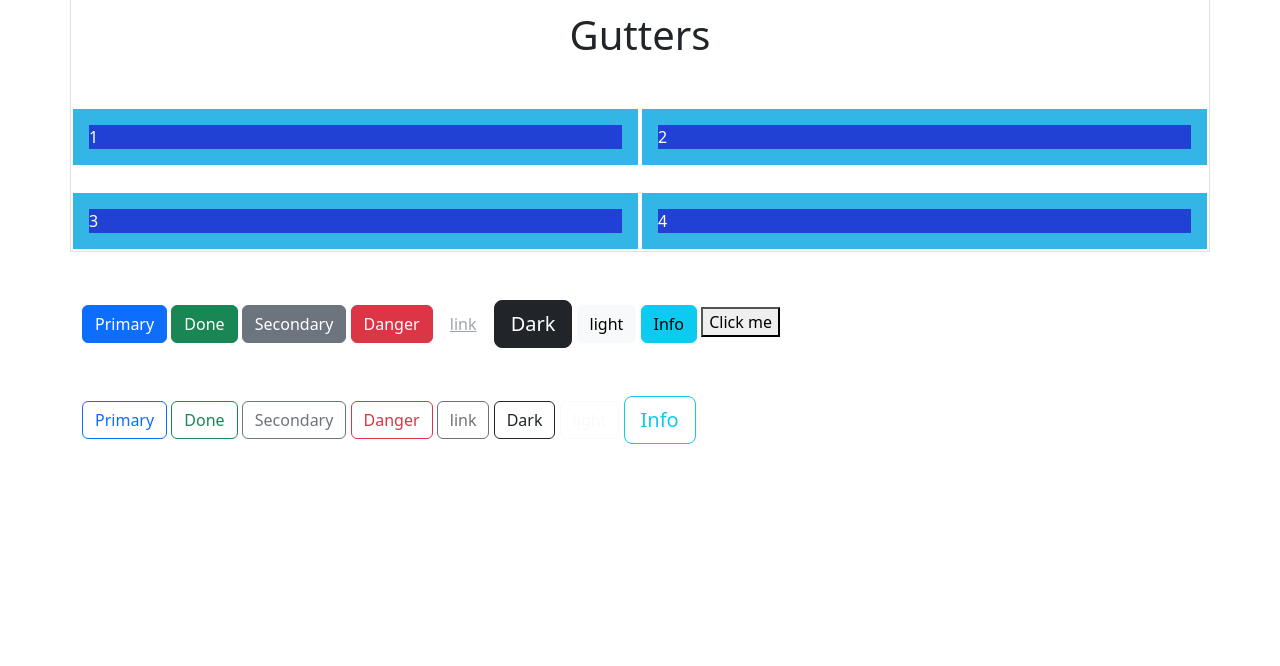
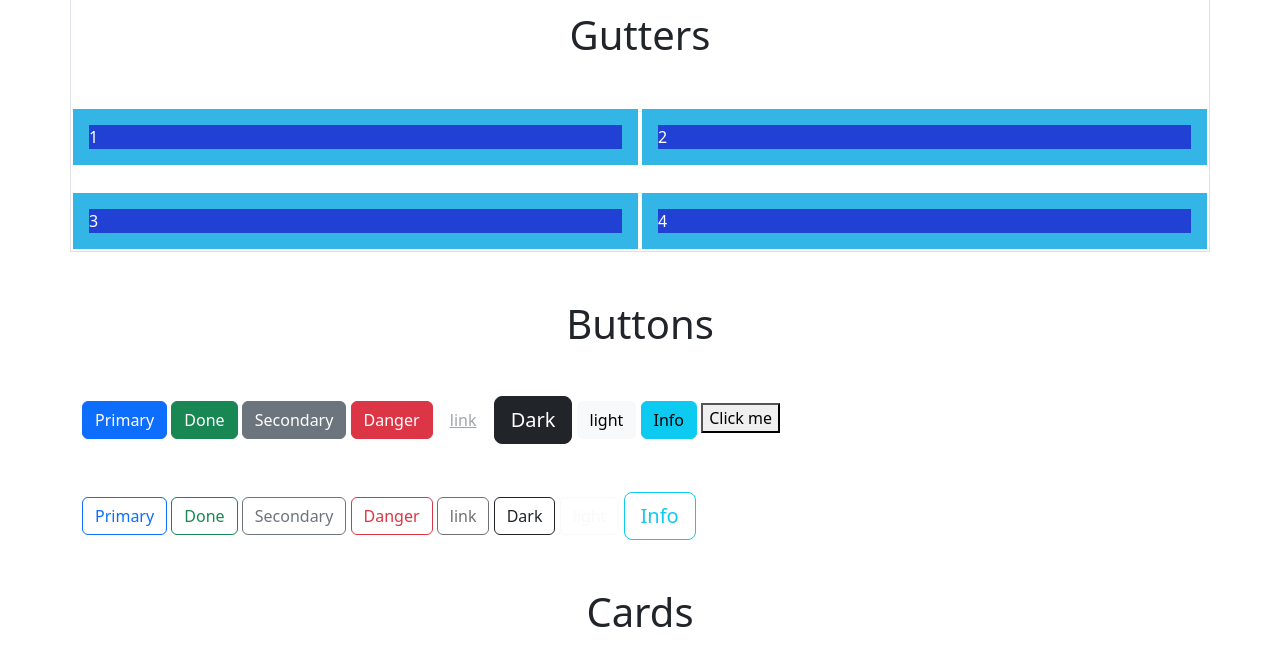
Before and after one commit to Chep7/BootstrapProject, a plain HTML site: page index.html in a window 1280 px wide. Shown: the part 1332-1998 px from the top of the page. Drawn offline with Linux system fonts and the light colour scheme.

Commit message:
header addition

```diff
--- a/index.html
+++ b/index.html
@@ -27,7 +27,7 @@
  </nav>
 
  <br>
-
+  <!--CONTAINERS,ROWS AND COLUMNS-->
   <div class="container-md border">
     <div class="row">
       <div class="col">col 1</div>
@@ -63,7 +63,7 @@
       <div class="col-md-4">col 2</div>
     </div>
   </div>
-
+   <!--COLUMN SIZE REPONSIVENESS-->
   <div class="container my-5">
     <div class="row">
       <div class="col-xxl-1 col-xl-2 col-lg-3 col-md-4 col-sm-6 col-xs-12">col-xxl-1 col-xl-2 col-lg-3 col-md-4 col-sm-6 col-xs-12</div>
@@ -95,7 +95,7 @@
       <div class="col">2</div>
     </div>
   </div>
-
+    <!--GUTTERS-->
   <h1 class="text-center my-5">Gutters</h1>
   <div class="container"></div>
     <div class="row gx-4 gy-4">
@@ -106,6 +106,8 @@
     </div>
   </div>
 
+  <h1 class="text-center my-5">Buttons</h1>
+    <!--BUTTONS-->
   <div class="container my-5">
     <button type="button" class="btn btn-primary">Primary</button> <!--btn-outline to remove the background color and have it only on hover-->
     <button type="button" class="btn btn-success">Done</button>
@@ -129,7 +131,10 @@
     <button type="button" class="btn btn-outline-info btn-lg">Info</button>
   </div>
 
+  <h1 class="text-center my-5">Cards</h1>
+   <div class="container">
 
+   </div>
 
 
     <script src="bootstrap-5.3.3-dist/js/bootstrap.bundle.min.js"></script>
```
